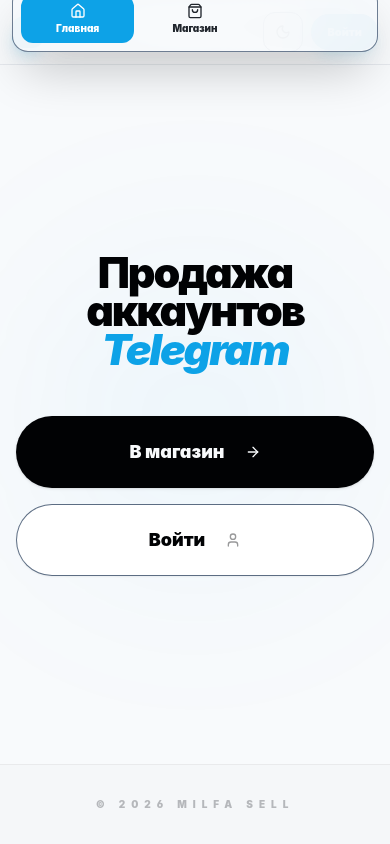
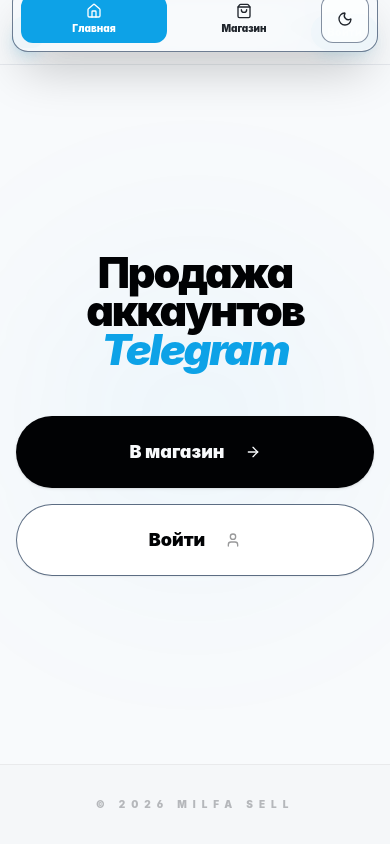
Before and after one commit to vorobevsvatoslav4-netizen/Milfa-Sell, a React (Vite) app: page / in a window 390 px wide. Built offline with nearby package versions, Linux system fonts and the light colour scheme.

Commit message:
Refine mobile navigation actions

```diff
--- a/src/components/ThemeToggle.tsx
+++ b/src/components/ThemeToggle.tsx
@@ -4,22 +4,24 @@
 import { useTheme } from "@/hooks/use-theme";
 interface ThemeToggleProps {
   className?: string;
+  showLabel?: boolean;
 }
 /**
  * ThemeToggle component allowing users to switch between light and dark modes.
  * Adheres to standard functional component patterns with explicit React imports.
  */
-export function ThemeToggle({ className = "absolute top-4 right-4" }: ThemeToggleProps) {
+export function ThemeToggle({ className = "absolute top-4 right-4", showLabel = false }: ThemeToggleProps) {
   const { isDark, toggleTheme } = useTheme();
   return (
     <Button
       onClick={toggleTheme}
       variant="ghost"
       size="icon"
-      className={`${className} hover:scale-110 hover:rotate-12 transition-all duration-200 active:scale-90 z-50`}
+      className={`${className} transition-colors duration-200 active:scale-95 z-50`}
       aria-label={isDark ? "Switch to light theme" : "Switch to dark theme"}
     >
       {isDark ? <Sun className="h-5 w-5" /> : <Moon className="h-5 w-5" />}
+      {showLabel && <span className="text-[10px] font-black">Тема</span>}
     </Button>
   );
 }
--- a/src/components/layout/Navbar.tsx
+++ b/src/components/layout/Navbar.tsx
@@ -76,7 +76,7 @@
         ))}
       </nav>
       <div className="flex shrink-0 items-center gap-2 md:gap-3">
-        <ThemeToggle className="relative top-0 right-0 rounded-xl h-10 w-10 border border-border bg-card/70 hover:bg-accent transition-colors" />
+        <ThemeToggle className="relative top-0 right-0 hidden rounded-xl h-10 w-10 border border-border bg-card/70 hover:bg-accent transition-colors lg:inline-flex" />
         {userExists ? (
           <div className="flex items-center gap-1.5 md:gap-2">
             <Link to="/profile" className="hidden xs:block">
@@ -106,7 +106,7 @@
       </div>
     </div>
     <nav className="lg:hidden fixed inset-x-3 bottom-3 z-50 rounded-2xl border border-border/70 bg-background/95 px-2 py-2 shadow-2xl backdrop-blur-xl">
-      <div className="grid grid-cols-3 gap-1">
+      <div className="flex gap-1">
         {navItems.filter(item => !item.external).slice(0, 3).map((item) => {
           const Icon = item.icon || Home;
           return (
@@ -114,7 +114,7 @@
               key={item.path}
               to={item.path}
               className={cn(
-                "flex h-12 flex-col items-center justify-center gap-0.5 rounded-xl text-[10px] font-black transition-colors",
+                "flex h-12 flex-1 flex-col items-center justify-center gap-0.5 rounded-xl text-[10px] font-black transition-colors",
                 isActive(item.path) ? "bg-primary text-primary-foreground" : "text-muted-foreground"
               )}
             >
@@ -123,6 +123,9 @@
             </Link>
           );
         })}
+        <ThemeToggle
+          className="relative top-0 right-0 flex h-12 w-12 shrink-0 items-center justify-center rounded-xl border border-border/60 bg-card/70 text-muted-foreground hover:bg-accent"
+        />
       </div>
     </nav>
     </>
--- a/src/pages/ProfilePage.tsx
+++ b/src/pages/ProfilePage.tsx
@@ -6,7 +6,7 @@
 import {
   Wallet, Eye, EyeOff,
   RefreshCcw, Copy, Loader2, Lock,
-  DollarSign, ExternalLink, Key, Sparkles
+  DollarSign, ExternalLink, Key, Sparkles, LogOut
 } from 'lucide-react';
 import { Badge } from '@/components/ui/badge';
 import { Input } from '@/components/ui/input';
@@ -66,6 +66,11 @@
   const userEmail = useUserStore((state) => state.user?.email);
   const userBalance = useUserStore((state) => state.user?.balance ?? 0);
   const setUser = useUserStore((state) => state.setUser);
+  const logout = useUserStore((state) => state.logout);
+  const handleLogout = () => {
+    logout();
+    navigate('/');
+  };
   const fetchData = useCallback(async () => {
     if (!userEmail) return;
     try {
@@ -148,7 +153,19 @@
           <Card className="rounded-2xl md:rounded-[2.5rem] bg-card/50 glass-effect border-white/5 overflow-hidden zen-shadow">
             <CardHeader className="text-center py-8 md:py-12">
               <div className="mx-auto h-14 w-14 md:h-16 md:w-16 rounded-2xl md:rounded-[1.5rem] bg-telegram flex items-center justify-center shadow-2xl mb-4"><Wallet className="h-7 w-7 md:h-8 md:w-8 text-white" /></div>
-              <CardTitle className="text-3xl md:text-4xl font-display font-black tracking-tighter">${Number(userBalance).toFixed(2)}</CardTitle>
+              <div className="flex items-center justify-center gap-3">
+                <CardTitle className="text-3xl md:text-4xl font-display font-black tracking-tighter">${Number(userBalance).toFixed(2)}</CardTitle>
+                <Button
+                  type="button"
+                  variant="outline"
+                  size="icon"
+                  onClick={handleLogout}
+                  className="h-11 w-11 rounded-xl border-border bg-card/70 text-muted-foreground hover:bg-destructive/10 hover:text-destructive"
+                  aria-label="Выйти"
+                >
+                  <LogOut className="h-4 w-4" />
+                </Button>
+              </div>
               <UICardDescription className="text-[10px] font-mono opacity-40 mt-3 truncate px-4">{userEmail}</UICardDescription>
             </CardHeader>
             <CardContent className="px-5 md:px-6 pb-7 md:pb-10 space-y-3">
```
